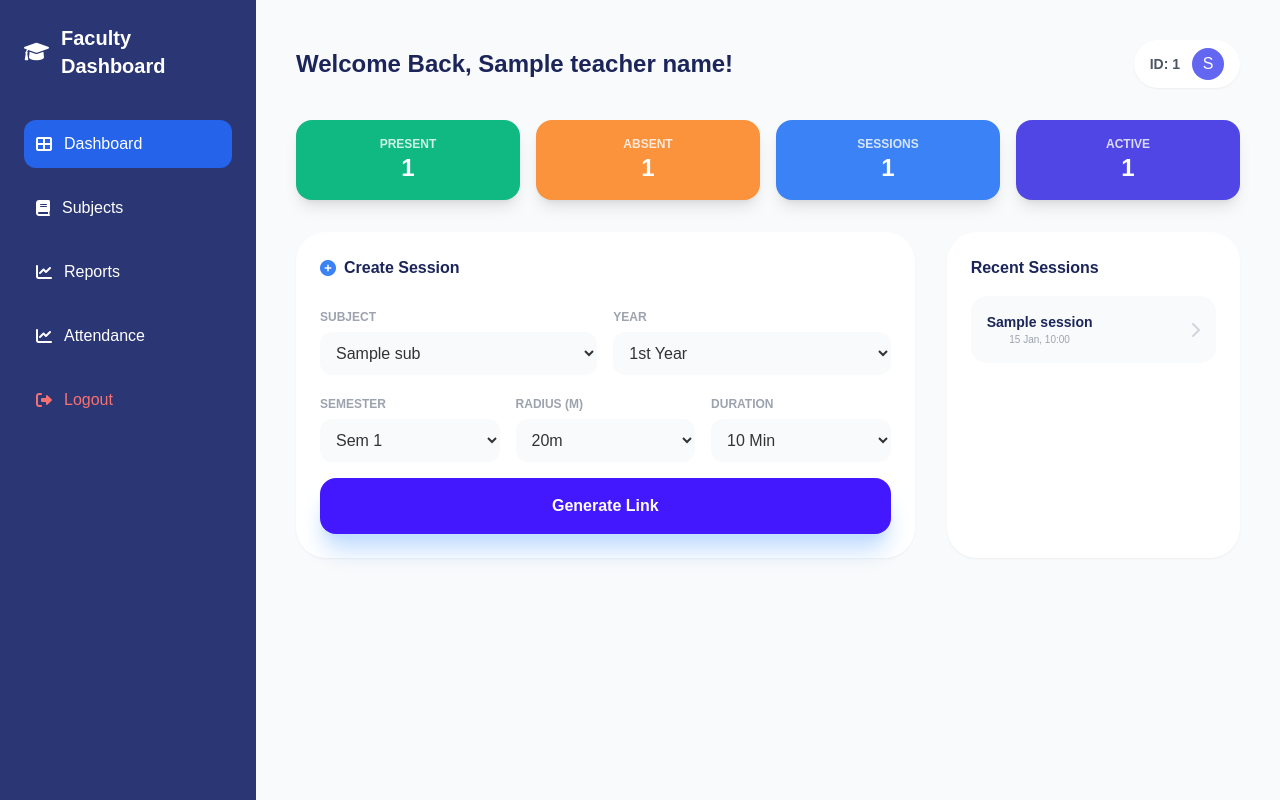
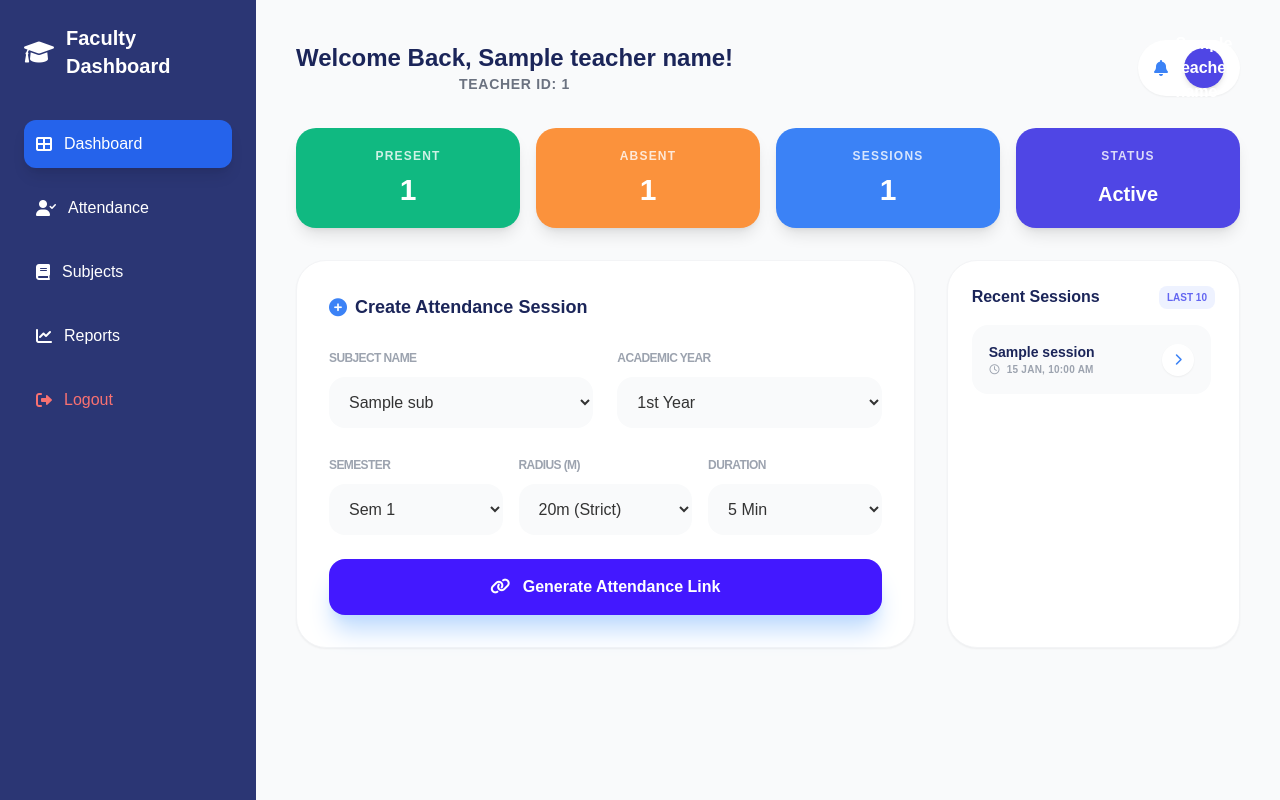
Before and after one commit to Heydevanshu/Attendance-Management-System, a Flask app: template Attendence_system/templates/dashboard_teacher.html in a window 1280 px wide. Run offline with Flask 3, Linux system fonts and the light colour scheme; the template is opened without the code that fills it: most values are stand-ins (such as "Sample title", 1, 10 or a date in 2020); some libraries are stand-ins or nearby versions.

Commit message:
Update dashboard_teacher.html

```diff
--- a/Attendence_system/templates/dashboard_teacher.html
+++ b/Attendence_system/templates/dashboard_teacher.html
@@ -3,7 +3,7 @@
 <head>
     <meta charset="UTF-8">
     <meta name="viewport" content="width=device-width, initial-scale=1.0">
-    <title>Faculty Dashboard</title>
+    <title>Faculty Dashboard | SAMS</title>
     <script src="https://cdn.tailwindcss.com"></script>
     <link rel="stylesheet" href="https://cdnjs.cloudflare.com/ajax/libs/font-awesome/6.0.0/css/all.min.css">
     <link rel="stylesheet" href="{{ url_for('static', filename='css/style.css') }}">
@@ -20,14 +20,22 @@
     <div class="flex">
         <aside id="sidebar" class="fixed inset-y-0 left-0 transform -translate-x-full lg:translate-x-0 lg:static lg:inset-0 z-40 w-64 bg-[#2b3674] text-white p-6 transition-transform duration-300 shadow-2xl lg:shadow-none min-h-screen">
             <div class="flex items-center gap-3 mb-10 text-xl font-bold">
-                <i class="fas fa-graduation-cap"></i> <span>Faculty Dashboard</span>
+                <i class="fas fa-graduation-cap text-2xl"></i> <span>Faculty Dashboard</span>
             </div>
             <nav class="space-y-4">
-                <a href="#" class="flex items-center gap-3 p-3 bg-blue-600 rounded-xl"><i class="fas fa-th-large"></i> Dashboard</a>
-                <a href="#" class="flex items-center gap-3 p-3 hover:bg-[#3d4a64] rounded-xl"><i class="fas fa-book"></i> Subjects</a>
-                <a href="#" class="flex items-center gap-3 p-3 hover:bg-[#3d4a64] rounded-xl"><i class="fas fa-chart-line"></i> Reports</a>
-                <a href="#" class="flex items-center gap-3 p-3 hover:bg-[#3d4a64] rounded-x1"><i class="fas fa-chart-line"></i> Attendance</a>
-                <a href="{{ url_for('logout') }}" class="flex items-center gap-3 p-3 text-red-400 hover:bg-[#3d4a64] rounded-xl mt-20">
+                <a href="{{ url_for('teacher_dashboard') }}" class="flex items-center gap-3 p-3 bg-blue-600 rounded-xl shadow-lg">
+                    <i class="fas fa-th-large"></i> Dashboard
+                </a>
+                <a href="{{ url_for('teacher_attendance') }}" class="flex items-center gap-3 p-3 hover:bg-[#3d4a64] rounded-xl transition">
+                    <i class="fas fa-user-check"></i> Attendance
+                </a>
+                <a href="{{ url_for('view_subjects_teacher', teacher_id=teacher_id) }}" class="flex items-center gap-3 p-3 hover:bg-[#3d4a64] rounded-xl transition">
+                    <i class="fas fa-book"></i> Subjects
+                </a>
+                <a href="#" class="flex items-center gap-3 p-3 hover:bg-[#3d4a64] rounded-xl transition">
+                    <i class="fas fa-chart-line"></i> Reports
+                </a>
+                <a href="{{ url_for('logout') }}" class="flex items-center gap-3 p-3 text-red-400 hover:bg-[#3d4a64] rounded-xl mt-20 transition">
                     <i class="fas fa-sign-out-alt"></i> Logout
                 </a>
             </nav>
@@ -35,50 +43,56 @@
 
         <main class="flex-1 w-full p-4 lg:p-10 mt-16 lg:mt-0 overflow-x-hidden">
             <div class="hidden lg:flex justify-between items-center mb-8">
-                <h2 class="text-2xl font-bold text-[#1b2559]">Welcome Back, {{ teacher_name }}!</h2>
-                <div class="flex items-center gap-3 bg-white px-4 py-2 rounded-full shadow-sm">
-                    <span class="text-sm font-semibold text-gray-600">ID: {{ teacher_id }}</span>
-                    <div class="w-8 h-8 bg-indigo-500 rounded-full text-center text-white pt-1">S</div>
+                <div>
+                    <h2 class="text-2xl font-bold text-[#1b2559]">Welcome Back, {{ teacher_name }}!</h2>
+                    <p class="text-sm text-gray-500 font-semibold uppercase tracking-wider">Teacher ID: {{ teacher_id }}</p>
+                </div>
+                <div class="flex items-center gap-4 bg-white px-4 py-2 rounded-full shadow-sm">
+                    <i class="fas fa-bell text-blue-500"></i>
+                    <div class="w-10 h-10 bg-indigo-600 rounded-full flex items-center justify-center text-white font-bold shadow-md">
+                        {{ teacher_name[0] }}
+                    </div>
                 </div>
             </div>
 
             <div class="grid grid-cols-2 lg:grid-cols-4 gap-4 mb-8">
-                <div class="bg-emerald-500 text-white p-4 rounded-2xl shadow-lg">
-                    <p class="text-xs opacity-80 uppercase font-bold">Present</p>
-                    <p class="text-2xl font-bold">{{ stats.present_count }}</p>
+                <div class="bg-emerald-500 text-white p-5 rounded-[20px] shadow-lg flex flex-col justify-between">
+                    <p class="text-xs opacity-80 uppercase font-bold tracking-widest">Present</p>
+                    <p class="text-3xl font-bold mt-2">{{ stats.present_count }}</p>
                 </div>
-                <div class="bg-orange-400 text-white p-4 rounded-2xl shadow-lg">
-                    <p class="text-xs opacity-80 uppercase font-bold">Absent</p>
-                    <p class="text-2xl font-bold">{{ stats.absent_count }}</p>
+                <div class="bg-orange-400 text-white p-5 rounded-[20px] shadow-lg flex flex-col justify-between">
+                    <p class="text-xs opacity-80 uppercase font-bold tracking-widest">Absent</p>
+                    <p class="text-3xl font-bold mt-2">{{ stats.absent_count }}</p>
                 </div>
-                <div class="bg-blue-500 text-white p-4 rounded-2xl shadow-lg">
-                    <p class="text-xs opacity-80 uppercase font-bold">Sessions</p>
-                    <p class="text-2xl font-bold">{{ sessions|length }}</p>
+                <div class="bg-blue-500 text-white p-5 rounded-[20px] shadow-lg flex flex-col justify-between">
+                    <p class="text-xs opacity-80 uppercase font-bold tracking-widest">Sessions</p>
+                    <p class="text-3xl font-bold mt-2">{{ sessions|length }}</p>
                 </div>
-                <div class="bg-indigo-600 text-white p-4 rounded-2xl shadow-lg">
-                    <p class="text-xs opacity-80 uppercase font-bold">Active</p>
-                    <p class="text-2xl font-bold">1</p>
+                <div class="bg-indigo-600 text-white p-5 rounded-[20px] shadow-lg flex flex-col justify-between">
+                    <p class="text-xs opacity-80 uppercase font-bold tracking-widest">Status</p>
+                    <p class="text-xl font-bold mt-2">Active</p>
                 </div>
             </div>
 
             <div class="grid grid-cols-1 lg:grid-cols-3 gap-8">
-                <div class="lg:col-span-2 bg-white p-6 rounded-[30px] shadow-sm">
-                    <h3 class="font-bold text-[#1b2559] mb-6 flex items-center gap-2">
-                        <i class="fas fa-plus-circle text-blue-500"></i> Create Session
+                <div class="lg:col-span-2 bg-white p-8 rounded-[30px] shadow-sm border border-gray-100">
+                    <h3 class="font-bold text-[#1b2559] text-lg mb-6 flex items-center gap-2">
+                        <i class="fas fa-plus-circle text-blue-500"></i> Create Attendance Session
                     </h3>
-                    <form class="space-y-4">
-                        <div class="grid grid-cols-1 md:grid-cols-2 gap-4">
+
+                    <form action="/teacher/generate_session_no_js" method="POST" class="space-y-6">
+                        <div class="grid grid-cols-1 md:grid-cols-2 gap-6">
                             <div>
-                                <label class="text-xs font-bold text-gray-400">SUBJECT</label>
-                                <select id="subject" class="w-full bg-gray-50 p-3 rounded-xl border-none mt-1">
+                                <label class="text-xs font-bold text-gray-400 uppercase tracking-tighter">Subject Name</label>
+                                <select name="subject_id" class="w-full bg-gray-50 p-4 rounded-2xl border-none mt-2 focus:ring-2 focus:ring-blue-500 outline-none">
                                     {% for sub in subjects %}
                                     <option value="{{ sub.id }}">{{ sub.name }}</option>
                                     {% endfor %}
                                 </select>
                             </div>
                             <div>
-                                <label class="text-xs font-bold text-gray-400">YEAR</label>
-                                <select id="year" class="w-full bg-gray-50 p-3 rounded-xl border-none mt-1">
+                                <label class="text-xs font-bold text-gray-400 uppercase tracking-tighter">Academic Year</label>
+                                <select name="year" class="w-full bg-gray-50 p-4 rounded-2xl border-none mt-2 focus:ring-2 focus:ring-blue-500 outline-none">
                                     <option value="1">1st Year</option>
                                     <option value="2">2nd Year</option>
                                     <option value="3">3rd Year</option>
@@ -89,46 +103,57 @@
 
                         <div class="grid grid-cols-2 md:grid-cols-3 gap-4">
                             <div>
-                                <label class="text-xs font-bold text-gray-400">SEMESTER</label>
-                                <select id="semester" class="w-full bg-gray-50 p-3 rounded-xl border-none mt-1">
-                                    {% for i in range(1, 9) %}<option>Sem {{ i }}</option>{% endfor %}
+                                <label class="text-xs font-bold text-gray-400 uppercase tracking-tighter">Semester</label>
+                                <select name="semester" class="w-full bg-gray-50 p-4 rounded-2xl border-none mt-2">
+                                    {% for i in range(1, 9) %}<option value="{{ i }}">Sem {{ i }}</option>{% endfor %}
                                 </select>
                             </div>
                             <div>
-                                <label class="text-xs font-bold text-gray-400">RADIUS (M)</label>
-                                <select id="radius" class="w-full bg-gray-50 p-3 rounded-xl border-none mt-1">
-                                    <option value="20">20m</option><option value="100">100m</option>
+                                <label class="text-xs font-bold text-gray-400 uppercase tracking-tighter">Radius (M)</label>
+                                <select name="radius" class="w-full bg-gray-50 p-4 rounded-2xl border-none mt-2">
+                                    <option value="20">20m (Strict)</option>
+                                    <option value="100">100m (Normal)</option>
+                                    <option value="500">500m (Wide)</option>
                                 </select>
                             </div>
                             <div class="col-span-2 md:col-span-1">
-                                <label class="text-xs font-bold text-gray-400">DURATION</label>
-                                <select id="duration" class="w-full bg-gray-50 p-3 rounded-xl border-none mt-1">
-                                    <option value="10">10 Min</option><option value="30">30 Min</option>
+                                <label class="text-xs font-bold text-gray-400 uppercase tracking-tighter">Duration</label>
+                                <select name="duration" class="w-full bg-gray-50 p-4 rounded-2xl border-none mt-2">
+                                    <option value="5">5 Min</option>
+                                    <option value="15">15 Min</option>
+                                    <option value="30">30 Min</option>
                                 </select>
                             </div>
                         </div>
 
-                        <button type="button" onclick="generateLink()" class="w-full bg-[#4318ff] text-white py-4 rounded-2xl font-bold shadow-xl shadow-blue-200 mt-4 active:scale-95 transition">
-                            Generate Link
+                        <button type="submit" class="w-full bg-[#4318ff] text-white py-4 rounded-2xl font-bold shadow-xl shadow-blue-200 mt-4 hover:bg-blue-700 transition active:scale-95 duration-200">
+                            <i class="fas fa-link mr-2"></i> Generate Attendance Link
                         </button>
                     </form>
-
-                    <div id="result" class="mt-4 p-4 bg-blue-50 rounded-2xl border-2 border-dashed border-blue-200 hidden break-all">
-                        <p class="text-xs font-bold text-blue-400 uppercase">Share this link:</p>
-                        <span id="linkText" class="text-blue-700 text-sm"></span>
-                    </div>
                 </div>
 
-                <div class="bg-white p-6 rounded-[30px] shadow-sm">
-                    <h3 class="font-bold text-[#1b2559] mb-4">Recent Sessions</h3>
-                    <div class="space-y-4 max-h-[400px] overflow-y-auto no-scrollbar">
+                <div class="bg-white p-6 rounded-[30px] shadow-sm border border-gray-100 flex flex-col">
+                    <h3 class="font-bold text-[#1b2559] mb-4 flex items-center justify-between">
+                        <span>Recent Sessions</span>
+                        <span class="text-[10px] bg-indigo-50 text-indigo-500 px-2 py-1 rounded-lg">LAST 10</span>
+                    </h3>
+                    <div class="space-y-4 max-h-[450px] overflow-y-auto no-scrollbar pr-1">
                         {% for s in sessions %}
-                        <div class="p-4 bg-gray-50 rounded-2xl flex justify-between items-center">
+                        <div class="p-4 bg-gray-50 rounded-2xl flex justify-between items-center hover:bg-white border border-transparent hover:border-gray-200 transition cursor-pointer">
                             <div>
                                 <p class="font-bold text-sm text-[#1b2559]">{{ s.subject_name }}</p>
-                                <p class="text-[10px] text-gray-400">{{ s.created_at.strftime('%d %b, %H:%M') }}</p>
+                                <p class="text-[10px] text-gray-400 uppercase font-semibold tracking-wide">
+                                    <i class="far fa-clock mr-1"></i> {{ s.created_at.strftime('%d %b, %I:%M %p') }}
+                                </p>
                             </div>
-                            <i class="fas fa-chevron-right text-gray-300"></i>
+                            <a href="{{ url_for('teacher_view_session', session_id=s.id) }}" class="w-8 h-8 rounded-full bg-white flex items-center justify-center text-blue-500 shadow-sm">
+                                <i class="fas fa-chevron-right text-xs"></i>
+                            </a>
+                        </div>
+                        {% else %}
+                        <div class="text-center py-10">
+                            <i class="fas fa-history text-gray-200 text-4xl mb-3"></i>
+                            <p class="text-gray-400 text-sm">No recent sessions found</p>
                         </div>
                         {% endfor %}
                     </div>
@@ -137,31 +162,21 @@
         </main>
     </div>
 
-    <div id="overlay" onclick="toggleSidebar()" class="fixed inset-0 bg-black opacity-50 z-30 hidden lg:hidden"></div>
+    <div id="overlay" onclick="toggleSidebar()" class="fixed inset-0 bg-black/50 opacity-0 pointer-events-none z-30 lg:hidden transition-opacity duration-300"></div>
 
     <script>
         function toggleSidebar() {
             const sidebar = document.getElementById('sidebar');
             const overlay = document.getElementById('overlay');
-            sidebar.classList.toggle('-translate-x-full');
-            overlay.classList.toggle('hidden');
-        }
+            const isOpen = !sidebar.classList.contains('-translate-x-full');
 
-        function generateLink() {
-            // Geolocation logic
-            navigator.geolocation.getCurrentPosition((pos) => {
-                const data = {
-                    subject: document.getElementById('subject').value,
-                    year: document.getElementById('year').value,
-                    lat: pos.coords.latitude,
-                    lng: pos.coords.longitude
-                    // add other fields
-                };
-
-                // Fetch call here
-                document.getElementById('result').classList.remove('hidden');
-                document.getElementById('linkText').innerText = "https://your-app.railway.app/mark/ABC123XYZ";
-            });
+            if (isOpen) {
+                sidebar.classList.add('-translate-x-full');
+                overlay.classList.add('opacity-0', 'pointer-events-none');
+            } else {
+                sidebar.classList.remove('-translate-x-full');
+                overlay.classList.remove('opacity-0', 'pointer-events-none');
+            }
         }
     </script>
 </body>
```
